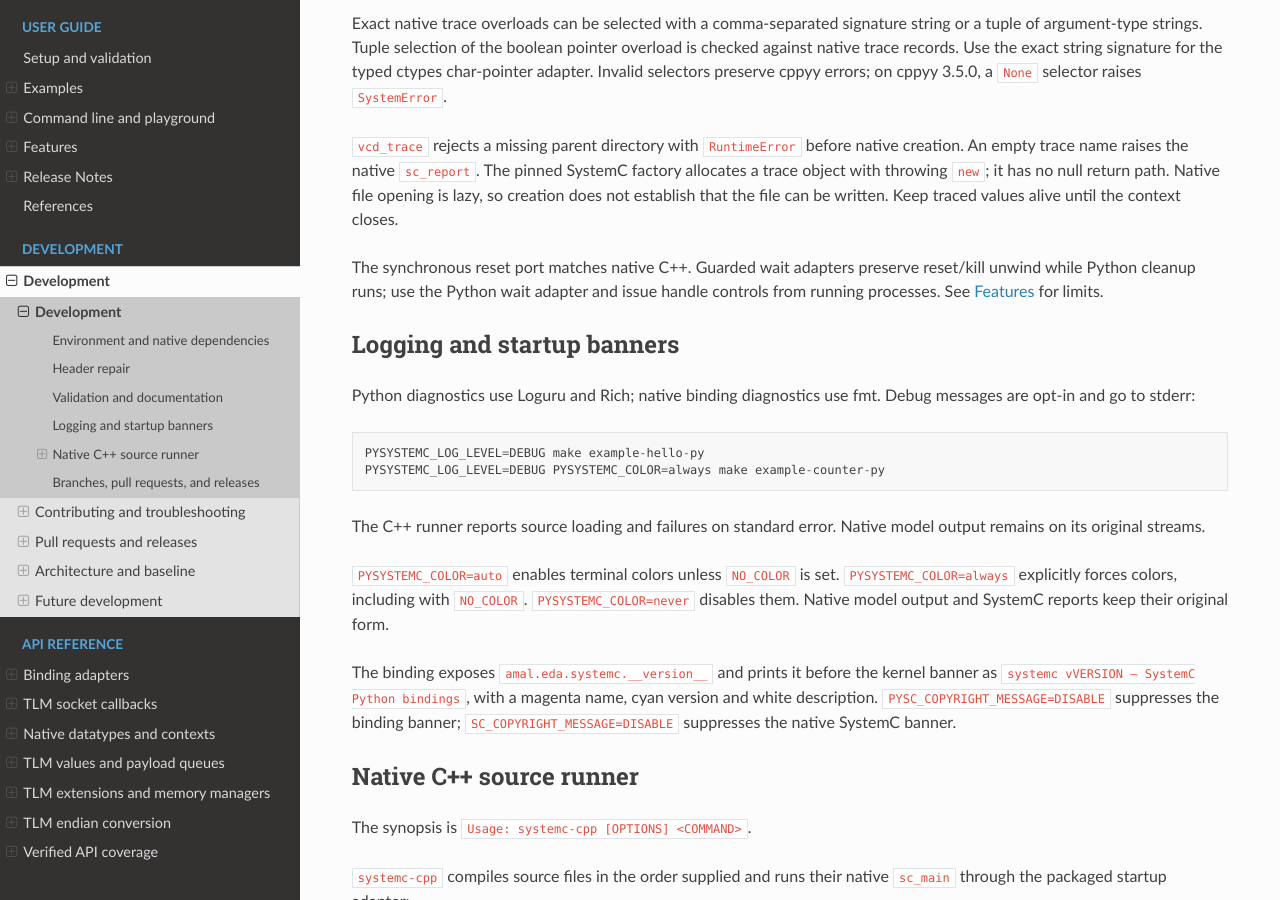
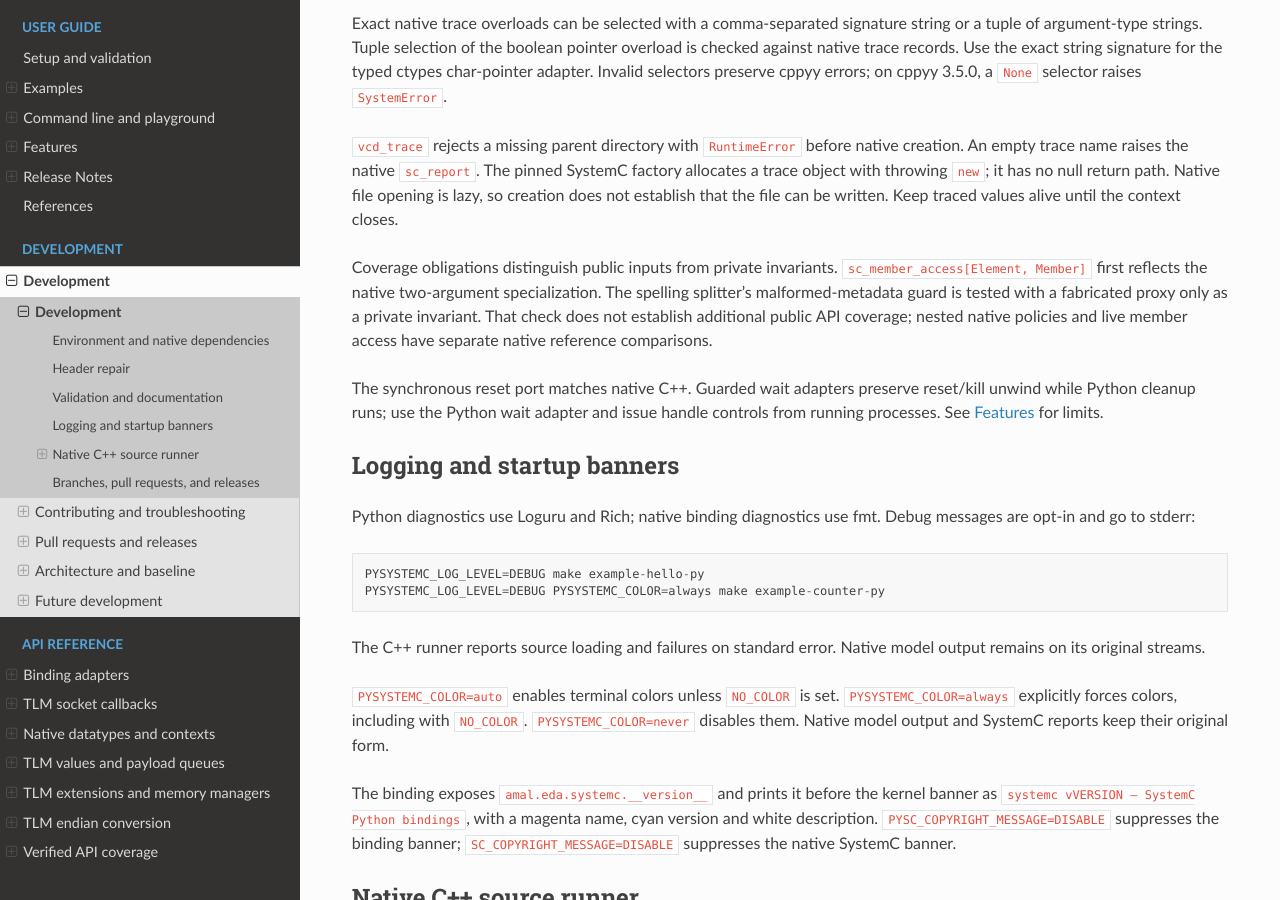
Before and after one commit to amal-khailtash/pysystemc, a Sphinx documentation site: the page built from docs/development/guide.rst, in a window 1280 px wide and 900 px high, scrolled down 2590 px. Built offline with Sphinx 7.4.7 and the Read the Docs theme 3.1.0, drawn with Linux system fonts in a browser that asks for light colours.

Commit message:
docs: distinguish member policy invariant from public coverage

```diff
--- a/docs/development/guide.rst
+++ b/docs/development/guide.rst
@@ -134,6 +134,13 @@ native creation. An empty trace name raises the native ``sc_report``. The pinned
 SystemC factory allocates a trace object with throwing ``new``; it has no null
 return path. Native file opening is lazy, so creation does not establish that the
 file can be written. Keep traced values alive until the context closes.
+
+Coverage obligations distinguish public inputs from private invariants.
+``sc_member_access[Element, Member]`` first reflects the native two-argument
+specialization. The spelling splitter's malformed-metadata guard is tested with
+a fabricated proxy only as a private invariant. That check does not establish
+additional public API coverage; nested native policies and live member access
+have separate native reference comparisons.
 
 The synchronous reset port matches native C++. Guarded wait adapters preserve
 reset/kill unwind while Python cleanup runs; use the Python wait adapter and
```
Also changed, not shown: 1 other file.
